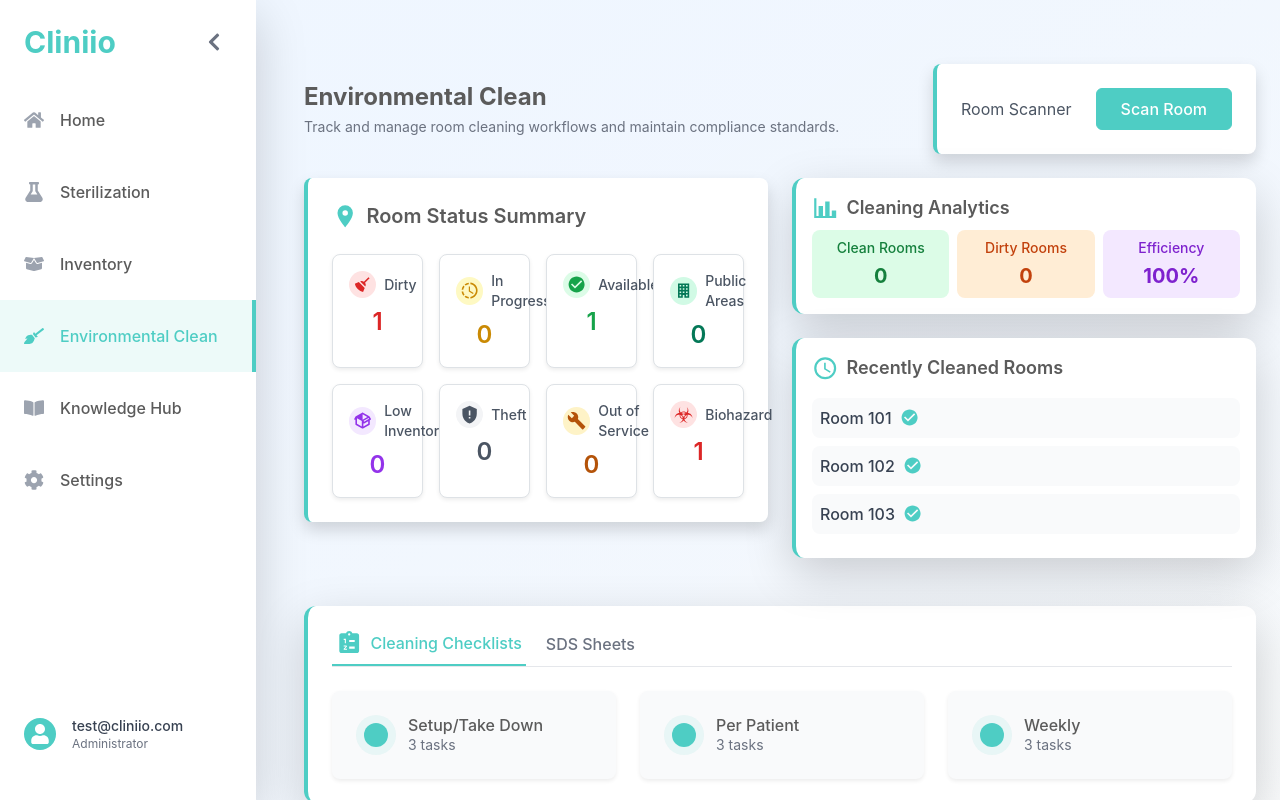
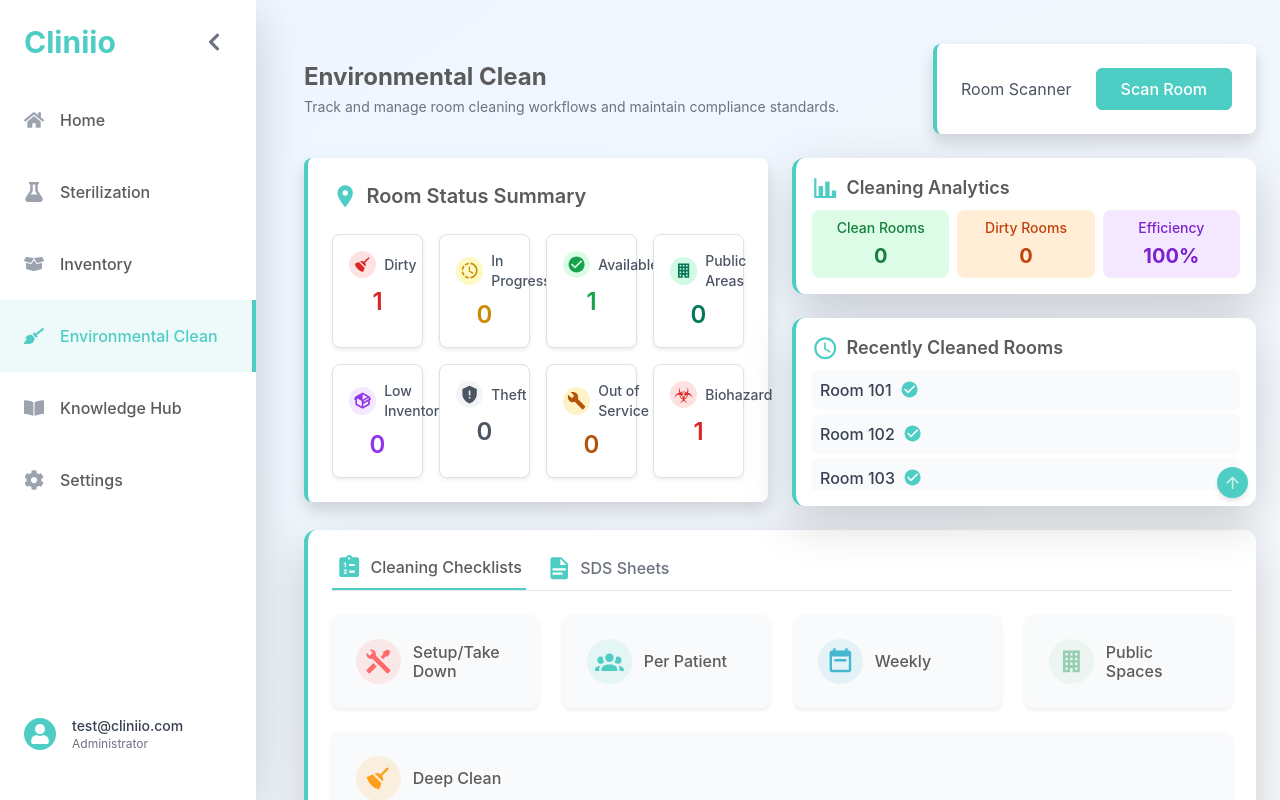
Before and after one commit to kiminator-commits/cliniio2.0, a React (Vite) app: page /environmental-clean in a window 1280 px wide. Built offline with nearby package versions, Linux system fonts and the light colour scheme.

Commit message:
fix: adjust header alignment and fix linting issues

```diff
--- a/src/components/Layout/PageLayout.tsx
+++ b/src/components/Layout/PageLayout.tsx
@@ -49,8 +49,10 @@
             <div
               className="mb-2 flex items-center justify-between"
               style={{
-                marginLeft: drawerOpen ? HOME_UI_CONSTANTS.NAV_BAR_MARGIN_LEFT_DRAWER_OPEN : HOME_UI_CONSTANTS.NAV_BAR_MARGIN_LEFT_DRAWER_CLOSED,
-                marginTop: HOME_UI_CONSTANTS.NAV_BAR_MARGIN_TOP
+                marginLeft: drawerOpen
+                  ? HOME_UI_CONSTANTS.NAV_BAR_MARGIN_LEFT_DRAWER_OPEN
+                  : HOME_UI_CONSTANTS.NAV_BAR_MARGIN_LEFT_DRAWER_CLOSED,
+                marginTop: HOME_UI_CONSTANTS.NAV_BAR_MARGIN_TOP,
               }}
             >
               <div>
@@ -59,9 +61,13 @@
               </div>
               {headerAction && <div className="ml-4">{headerAction}</div>}
             </div>
-            <div style={{
-              marginLeft: drawerOpen ? HOME_UI_CONSTANTS.NAV_BAR_MARGIN_LEFT_DRAWER_OPEN : HOME_UI_CONSTANTS.NAV_BAR_MARGIN_LEFT_DRAWER_CLOSED
-            }}>
+            <div
+              style={{
+                marginLeft: drawerOpen
+                  ? HOME_UI_CONSTANTS.NAV_BAR_MARGIN_LEFT_DRAWER_OPEN
+                  : HOME_UI_CONSTANTS.NAV_BAR_MARGIN_LEFT_DRAWER_CLOSED,
+              }}
+            >
               {children}
             </div>
           </div>
--- a/src/constants/homeUiConstants.ts
+++ b/src/constants/homeUiConstants.ts
@@ -1,12 +1,12 @@
 export const HOME_UI_CONSTANTS = {
   // Layout
-  NAV_BAR_MARGIN_TOP: 24,
+  NAV_BAR_MARGIN_TOP: 4,
   NAV_BAR_MARGIN_LEFT_DRAWER_OPEN: 24,
   NAV_BAR_MARGIN_LEFT_DRAWER_CLOSED: 72,
 
   // Menu Button
   MENU_BUTTON: {
-    TOP: 24,
+    TOP: 4,
     LEFT: 12,
     Z_INDEX: 50,
     BACKGROUND: '#4ECDC4',
--- a/src/contexts/EnvironmentalCleanContext.tsx
+++ b/src/contexts/EnvironmentalCleanContext.tsx
@@ -41,14 +41,14 @@
     [staffId: string]: {
       roomsCleaned: number;
       averageTime: number;
-    }
+    };
   };
   roomUtilization: {
     [roomId: string]: {
       availableTime: number;
       cleaningTime: number;
       downTime: number;
-    }
+    };
   };
   qualityScore: number;
 }
@@ -97,9 +97,13 @@
     return roomTransitions.filter(transition => {
       const transitionDate = new Date(transition.timestamp);
       transitionDate.setHours(0, 0, 0, 0);
-      return transitionDate.getTime() === today.getTime() &&
-             transition.fromStatus === 'Available' &&
-             ['Dirty', 'Low Inventory', 'Theft', 'Biohazard', 'Out of Service'].includes(transition.toStatus);
+      return (
+        transitionDate.getTime() === today.getTime() &&
+        transition.fromStatus === 'Available' &&
+        ['Dirty', 'Low Inventory', 'Theft', 'Biohazard', 'Out of Service'].includes(
+          transition.toStatus
+        )
+      );
     }).length;
   };
 
@@ -112,9 +116,8 @@
       t => t.fromStatus === 'In Progress' && t.toStatus === 'Available'
     );
     const totalCleaningTime = cleaningTransitions.reduce((sum, t) => sum + (t.duration || 0), 0);
-    const averageCleaningTime = cleaningTransitions.length > 0
-      ? totalCleaningTime / cleaningTransitions.length
-      : 0;
+    const averageCleaningTime =
+      cleaningTransitions.length > 0 ? totalCleaningTime / cleaningTransitions.length : 0;
 
     // Calculate staff efficiency
     const staffEfficiency: { [key: string]: { roomsCleaned: number; averageTime: number } } = {};
@@ -129,19 +132,22 @@
     });
 
     // Calculate room utilization
-    const roomUtilization: { [key: string]: { availableTime: number; cleaningTime: number; downTime: number } } = {};
+    const roomUtilization: {
+      [key: string]: { availableTime: number; cleaningTime: number; downTime: number };
+    } = {};
     rooms.forEach(room => {
       const roomTransitionsForRoom = roomTransitions.filter(t => t.roomId === room.id);
       roomUtilization[room.id] = {
         availableTime: 0,
         cleaningTime: 0,
-        downTime: 0
+        downTime: 0,
       };
       // Basic calculation - can be enhanced with more sophisticated logic
       roomTransitionsForRoom.forEach(t => {
         if (t.duration) {
           if (t.toStatus === 'Available') roomUtilization[room.id].availableTime += t.duration;
-          else if (t.toStatus === 'In Progress') roomUtilization[room.id].cleaningTime += t.duration;
+          else if (t.toStatus === 'In Progress')
+            roomUtilization[room.id].cleaningTime += t.duration;
           else roomUtilization[room.id].downTime += t.duration;
         }
       });
@@ -154,7 +160,7 @@
       averageCleaningTime,
       staffEfficiency,
       roomUtilization,
-      qualityScore
+      qualityScore,
     };
   };
 
@@ -165,9 +171,10 @@
       return transitionDate > new Date(Date.now() - 24 * 60 * 60 * 1000); // Last 24 hours
     });
 
-    const issues = recentTransitions.filter(t =>
-      t.fromStatus === 'Available' &&
-      ['Dirty', 'Low Inventory', 'Theft', 'Biohazard', 'Out of Service'].includes(t.toStatus)
+    const issues = recentTransitions.filter(
+      t =>
+        t.fromStatus === 'Available' &&
+        ['Dirty', 'Low Inventory', 'Theft', 'Biohazard', 'Out of Service'].includes(t.toStatus)
     ).length;
 
     const totalTransitions = recentTransitions.length;
@@ -194,10 +201,10 @@
           fromStatus: room.status,
           toStatus: newStatus,
           timestamp: new Date(),
-          duration: 0 // Will be calculated when status changes again
+          duration: 0, // Will be calculated when status changes again
         };
         setRoomTransitions(prev => [...prev, transition]);
-        return prevRooms.map(r => r.id === roomId ? { ...r, status: newStatus } : r);
+        return prevRooms.map(r => (r.id === roomId ? { ...r, status: newStatus } : r));
       }
       return prevRooms;
     });
@@ -219,7 +226,7 @@
         updateRoomStatus,
         getDailyCleanedRoomsCount,
         getDailyDirtyRoomsCount,
-        getEfficiencyMetrics
+        getEfficiencyMetrics,
       }}
     >
       {children}
--- a/src/pages/EnvironmentalClean/EnvironmentalCleanPage.tsx
+++ b/src/pages/EnvironmentalClean/EnvironmentalCleanPage.tsx
@@ -27,7 +27,7 @@
                   </div>
                 </div>
               </div>
-              <div className="mt-4">
+              <div>
                 <CleaningChecklists />
               </div>
             </div>
--- a/src/pages/EnvironmentalClean/components/ui/CleaningAnalytics.tsx
+++ b/src/pages/EnvironmentalClean/components/ui/CleaningAnalytics.tsx
@@ -4,7 +4,8 @@
 import { useEnvironmentalCleanContext } from '../../../../contexts/EnvironmentalCleanContext';
 
 const CleaningAnalytics: React.FC = () => {
-  const { getDailyCleanedRoomsCount, getDailyDirtyRoomsCount, getEfficiencyMetrics } = useEnvironmentalCleanContext();
+  const { getDailyCleanedRoomsCount, getDailyDirtyRoomsCount, getEfficiencyMetrics } =
+    useEnvironmentalCleanContext();
   const dailyCleanedCount = getDailyCleanedRoomsCount();
   const dailyDirtyCount = getDailyDirtyRoomsCount();
   const { qualityScore } = getEfficiencyMetrics();
--- a/src/pages/EnvironmentalClean/components/ui/CleaningChecklists.tsx
+++ b/src/pages/EnvironmentalClean/components/ui/CleaningChecklists.tsx
@@ -1,51 +1,95 @@
-import React from 'react';
+import React, { useState } from 'react';
 import Icon from '@mdi/react';
-import { mdiClipboardList } from '@mdi/js';
+import {
+  mdiClipboardList,
+  mdiFileDocument,
+  mdiClose,
+  mdiTools,
+  mdiAccountGroup,
+  mdiCalendarWeek,
+  mdiOfficeBuilding,
+  mdiBroom,
+} from '@mdi/js';
+
+interface Category {
+  id: string;
+  title: string;
+  iconColor: string;
+  icon: string;
+}
+
+const categories: Category[] = [
+  { id: 'setup', title: 'Setup/Take Down', iconColor: '#FF6B6B', icon: mdiTools },
+  { id: 'patient', title: 'Per Patient', iconColor: '#4ECDC4', icon: mdiAccountGroup },
+  { id: 'weekly', title: 'Weekly', iconColor: '#45B7D1', icon: mdiCalendarWeek },
+  { id: 'public', title: 'Public Spaces', iconColor: '#96CEB4', icon: mdiOfficeBuilding },
+  { id: 'deep', title: 'Deep Clean', iconColor: '#FF9F1C', icon: mdiBroom },
+];
 
 const CleaningChecklists: React.FC = () => {
+  const [selectedCategory, setSelectedCategory] = useState<Category | null>(null);
+
+  const handleCategoryClick = category => {
+    setSelectedCategory(category);
+  };
+
+  const handleCloseModal = () => {
+    setSelectedCategory(null);
+  };
+
   return (
-    <div className="bg-white p-4 md:p-6 rounded-xl shadow-lg border-l-4 border-[#4ECDC4] mb-4">
+    <div className="bg-white p-4 md:p-6 rounded-xl shadow-lg border-l-4 border-[#4ECDC4]">
       <div className="flex space-x-4 mb-6 border-b">
-        <button className="pb-2 px-1 font-medium text-[#4ECDC4] border-b-2 border-[#4ECDC4] flex items-center">
+        <button className="pb-2 px-1 font-medium text-[#5b5b5b] border-b-2 border-[#4ECDC4] flex items-center">
           <Icon path={mdiClipboardList} size={1.1} color="#4ECDC4" className="mr-2" />
           Cleaning Checklists
         </button>
-        <button className="pb-2 px-1 font-medium text-gray-500 hover:text-gray-700">
+        <button className="pb-2 px-1 font-medium text-gray-500 hover:text-gray-700 flex items-center">
+          <Icon path={mdiFileDocument} size={1.1} color="#4ECDC4" className="mr-2" />
           SDS Sheets
         </button>
       </div>
 
-      <div className="flex gap-4">
-        <div className="flex items-center p-4 bg-gray-50 rounded-lg shadow-sm transition-all min-h-[64px] flex-1">
-          <div className="p-2 rounded-full bg-[#4ECDC4] bg-opacity-10 flex-shrink-0 mr-3">
-            <div className="w-6 h-6 bg-[#4ECDC4] rounded-full"></div>
+      <div className="flex gap-4 flex-wrap">
+        {categories.map(category => (
+          <button
+            key={category.id}
+            onClick={() => handleCategoryClick(category)}
+            className="flex items-center p-4 bg-gray-50 rounded-lg shadow-sm transition-all min-h-[64px] flex-1 hover:bg-gray-100 min-w-[200px]"
+          >
+            <div
+              className="p-2 rounded-full bg-opacity-10 flex-shrink-0 mr-3"
+              style={{ backgroundColor: `${category.iconColor}20` }}
+            >
+              <Icon path={category.icon} size={1.2} color={category.iconColor} />
             </div>
-          <div className="flex-grow">
-            <h3 className="font-medium text-[#5b5b5b] text-base">Setup/Take Down</h3>
-            <p className="text-sm text-gray-500">3 tasks</p>
+            <div className="flex-grow text-left">
+              <h3 className="font-medium text-[#5b5b5b] text-base">{category.title}</h3>
             </div>
+          </button>
+        ))}
       </div>
 
-        <div className="flex items-center p-4 bg-gray-50 rounded-lg shadow-sm transition-all min-h-[64px] flex-1">
-          <div className="p-2 rounded-full bg-[#4ECDC4] bg-opacity-10 flex-shrink-0 mr-3">
-            <div className="w-6 h-6 bg-[#4ECDC4] rounded-full"></div>
+      {/* Modal */}
+      {selectedCategory && (
+        <div className="fixed inset-0 bg-black bg-opacity-50 flex items-center justify-center z-50">
+          <div className="bg-white rounded-xl p-6 w-full max-w-2xl mx-4">
+            <div className="flex justify-between items-center mb-4">
+              <h2 className="text-xl font-semibold text-[#5b5b5b]">{selectedCategory.title}</h2>
+              <button
+                onClick={handleCloseModal}
+                className="p-2 hover:bg-gray-100 rounded-full transition-colors"
+              >
+                <Icon path={mdiClose} size={1.2} color="#5b5b5b" />
+              </button>
             </div>
-          <div className="flex-grow">
-            <h3 className="font-medium text-[#5b5b5b] text-base">Per Patient</h3>
-            <p className="text-sm text-gray-500">3 tasks</p>
-          </div>
-        </div>
-
-        <div className="flex items-center p-4 bg-gray-50 rounded-lg shadow-sm transition-all min-h-[64px] flex-1">
-          <div className="p-2 rounded-full bg-[#4ECDC4] bg-opacity-10 flex-shrink-0 mr-3">
-            <div className="w-6 h-6 bg-[#4ECDC4] rounded-full"></div>
-          </div>
-          <div className="flex-grow">
-            <h3 className="font-medium text-[#5b5b5b] text-base">Weekly</h3>
-            <p className="text-sm text-gray-500">3 tasks</p>
+            <div className="space-y-4">
+              {/* Add your checklist items here */}
+              <p className="text-gray-500">Checklist items will be displayed here...</p>
             </div>
           </div>
         </div>
+      )}
     </div>
   );
 };
--- a/src/pages/EnvironmentalClean/components/ui/RecentlyCleaned.tsx
+++ b/src/pages/EnvironmentalClean/components/ui/RecentlyCleaned.tsx
@@ -1,10 +1,17 @@
-import React from 'react';
+import React, { useRef } from 'react';
 import Icon from '@mdi/react';
-import { mdiClockOutline, mdiAccount, mdiCheckCircle } from '@mdi/js';
+import { mdiClockOutline, mdiAccount, mdiCheckCircle, mdiArrowUp } from '@mdi/js';
 import { useEnvironmentalCleanContext } from '../../../../contexts/EnvironmentalCleanContext';
 
 const RecentlyCleaned: React.FC = () => {
   const { cleanedRooms } = useEnvironmentalCleanContext();
+  const scrollContainerRef = useRef<HTMLDivElement>(null);
+
+  const scrollToTop = () => {
+    if (scrollContainerRef.current) {
+      scrollContainerRef.current.scrollTop = 0;
+    }
+  };
 
   const sampleData = [
     { room: 'Room 101', cleanedAt: '2025-06-07T10:30:00Z', cleanedBy: 'Alice' },
@@ -19,18 +26,22 @@
   const displayData = cleanedRooms.length > 0 ? cleanedRooms : sampleData;
 
   return (
-    <div className="bg-white p-3 md:p-4 rounded-xl shadow-lg border-l-4 border-[#4ECDC4] mb-6">
-      <div className="sticky top-0 bg-white pb-2">
-        <h2 className="text-lg font-semibold mb-2 text-[#5b5b5b] flex items-center">
+    <div className="bg-white p-3 md:p-4 rounded-xl shadow-lg border-l-4 border-[#4ECDC4] mb-6 relative">
+      <div className="sticky top-0 bg-white pb-1">
+        <h2 className="text-lg font-semibold mb-1 text-[#5b5b5b] flex items-center">
           <Icon path={mdiClockOutline} size={1.1} color="#4ECDC4" className="mr-2" />
           Recently Cleaned Rooms
         </h2>
       </div>
-      <div className="h-[144px] overflow-y-auto [scrollbar-width:none] [&::-webkit-scrollbar]:hidden">
+      <div
+        className="overflow-y-auto scrollbar-hide"
+        style={{ maxHeight: '120px' }}
+        ref={scrollContainerRef}
+      >
         {displayData.length === 0 ? (
-          <p className="text-gray-500 text-center py-4">No rooms cleaned recently</p>
+          <p className="text-gray-500 text-sm py-1">No rooms cleaned recently</p>
         ) : (
-          <div className="space-y-2">
+          <div className="space-y-1">
             {displayData.map((item, index) => (
               <div
                 key={index}
@@ -38,9 +49,7 @@
               >
                 <div className="flex items-center space-x-2">
                   <div className="relative">
-                    <span
-                      className="font-medium text-gray-700 cursor-help hover:text-[#4ECDC4] transition-colors group"
-                    >
+                    <span className="font-medium text-gray-700 cursor-help hover:text-[#4ECDC4] transition-colors group">
                       {item.room}
                       <div className="hidden group-hover:block absolute left-0 top-full mt-1 bg-white rounded-lg shadow-xl border border-gray-200 p-3 w-64 z-50">
                         <div className="flex items-center space-x-2 mb-2">
@@ -63,6 +72,13 @@
           </div>
         )}
       </div>
+      <button
+        onClick={scrollToTop}
+        className="absolute bottom-2 right-2 p-1.5 bg-[#4ECDC4] text-white rounded-full shadow-md hover:bg-[#3dbdb5] transition-colors"
+        title="Scroll to most recent"
+      >
+        <Icon path={mdiArrowUp} size={0.8} className="opacity-70" />
+      </button>
     </div>
   );
 };
```
Also changed, not shown: src/pages/EnvironmentalClean/components/ui/RoomStatusSummary.tsx (+24 -8 lines). Lines whose indentation alone changed are shown as unchanged.
